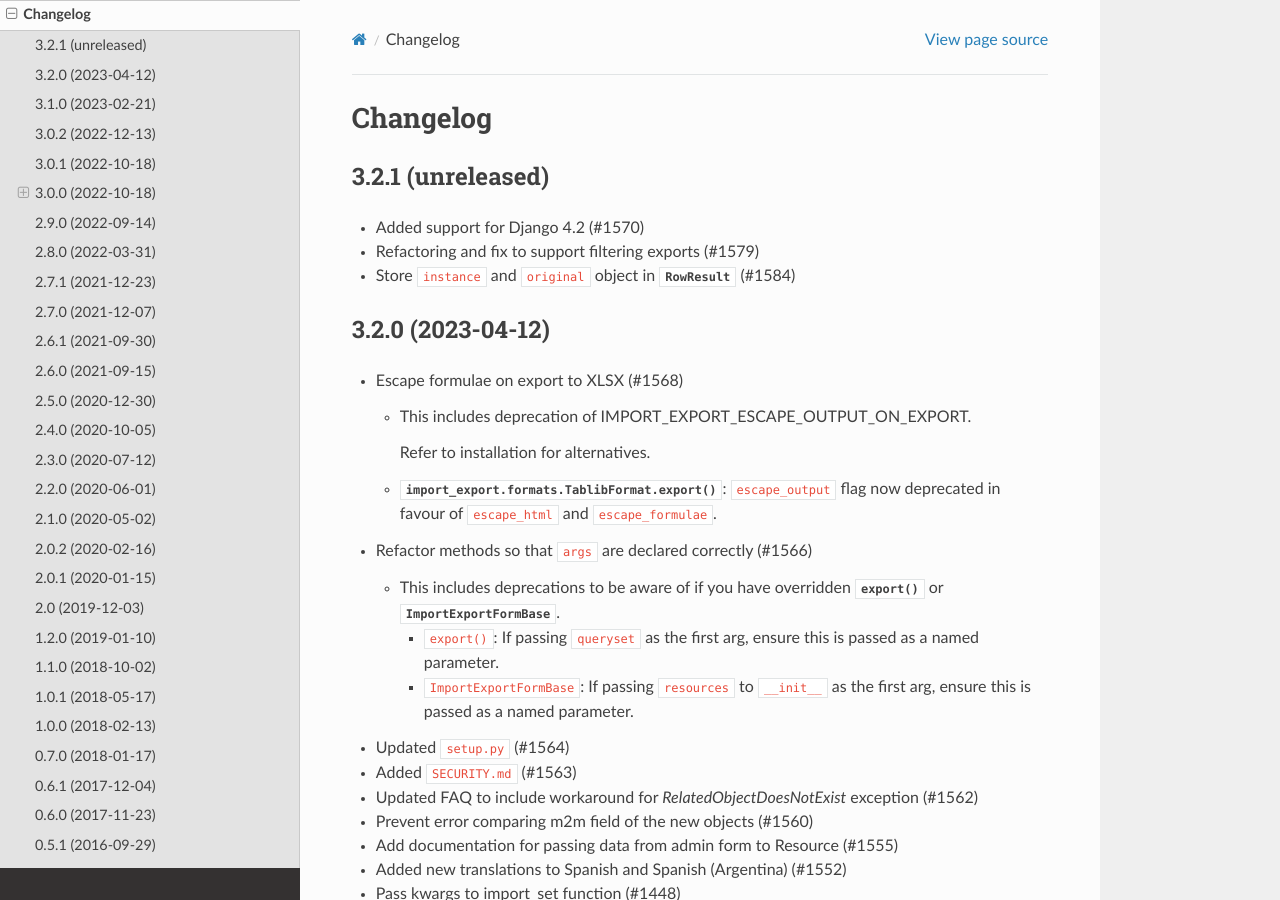
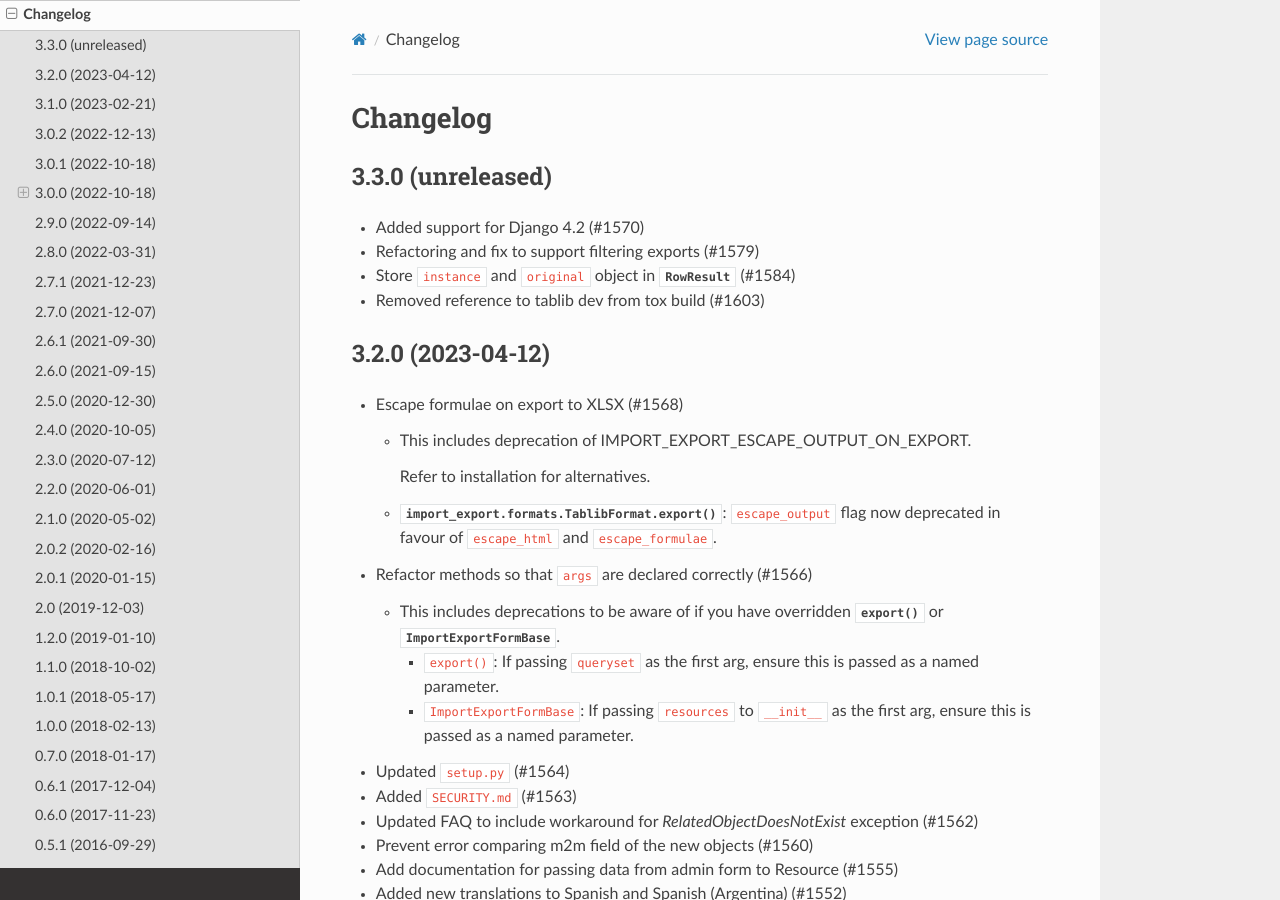
Before and after one commit to django-import-export/django-import-export, a Sphinx documentation site: the page built from docs/changelog.rst, in a window 1280 px wide and 900 px high. Built offline with Sphinx 7.4.7 and the Read the Docs theme 2.0.0, drawn with Linux system fonts in a browser that asks for light colours; pages that are not in the unit, such as notebooks, are missing from menus.

Commit message:
Fixed tox build by removing reference to tablib dev (#1603)
* fixed build by removing reference to tablib dev

* Update changelog.rst

```diff
--- a/docs/changelog.rst
+++ b/docs/changelog.rst
@@ -1,12 +1,13 @@
 Changelog
 =========
 
-3.2.1 (unreleased)
+3.3.0 (unreleased)
 ------------------
 
 - Added support for Django 4.2 (#1570)
 - Refactoring and fix to support filtering exports (#1579)
 - Store ``instance`` and ``original`` object in :class:`~import_export.results.RowResult` (#1584)
+- Removed reference to tablib dev from tox build (#1603)
 
 3.2.0 (2023-04-12)
 ------------------
```
Also changed, not shown: 1 other file.
